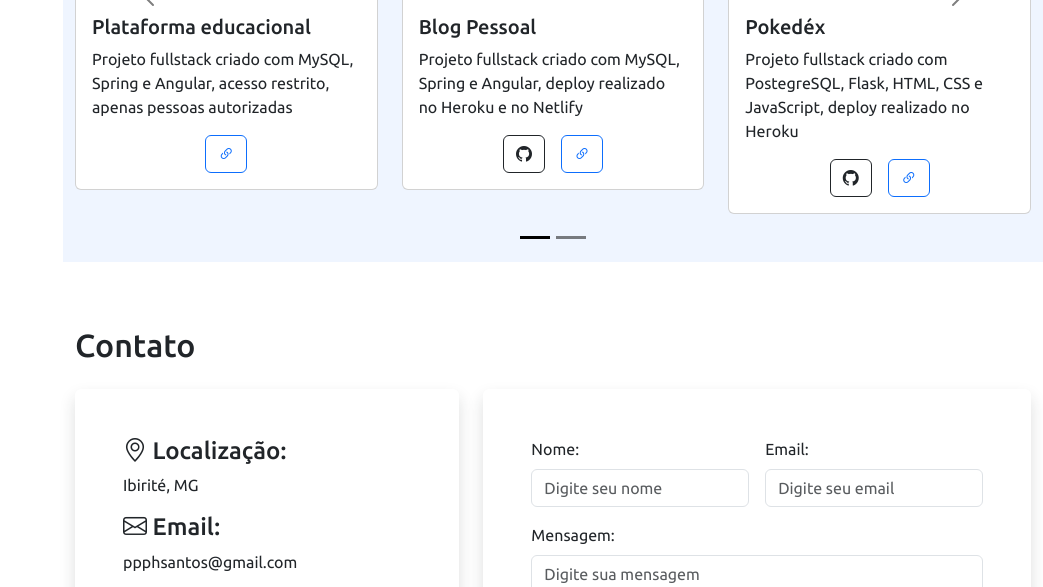
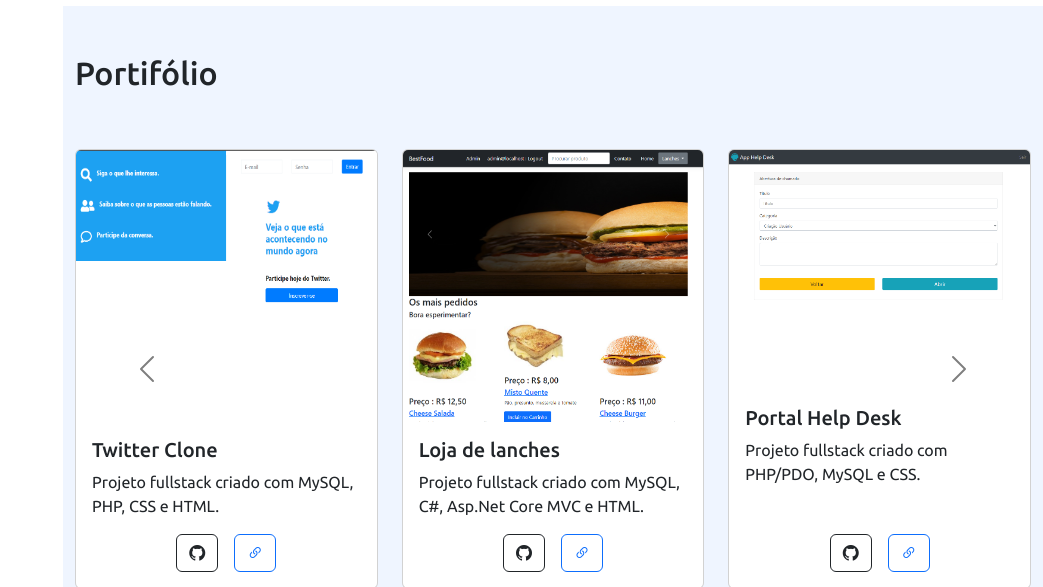
Before and after one commit to Hanzouphs/Portifolio, a Flask app: page / in a window 1280 px wide. Shown: the part 3427-4014 px from the top of the page, without its empty margins (237-1280 px from the left). Run offline with Flask 2, Linux system fonts and the light colour scheme; some libraries are stand-ins or nearby versions.

Commit message:
Texto sobre e imagens de portifólio definidos

```diff
--- a/static/style.css
+++ b/static/style.css
@@ -320,3 +320,7 @@ i.menu-mobile{
 
     }
 }
+
+.textosobre{
+    margin-top: 0;
+}
--- a/templates/index.html
+++ b/templates/index.html
@@ -77,42 +77,31 @@
 
         <div class="row w-100">
           <div class="col-md-12" data-anime="down">
-            <h2 class="pt-3">Sobre</h2>
-            <p>Apaixonado por desenvolvimento.
+            <h2 class="p-3">Sobre</h2>
+            <p>
+              Meu interesse por programação começou quando eu estudava para prestar concurso público.
+              Era para a Polícia Federal e para esse concurso a matéria de informática tinha grande peso, e tinha diversos tópicos, dois deles eram sobre as linguagens
+               Python e R.
+              Eu já gostava bastante de informática no geral, mas a ideia de criar e desenvolver soluções, jogos e aplicativos, sempre me deixou muito fascinado!
+              O tempo passou e o edital do concurso não saiu mas tive a oportunidade de prestar um processo seletivo na empresa onde trabalho para o NOC (Network Operation Center),
+              felizmente. consegui passar no processo e tive a oportunidade de ver na prática boa parte da teoria que havia estudado, além de ter a oportunidade de trabalhar com profissionais incríveis!
+              Com essa experiencia, decidi que queria seguir carreira na área da tecnologia e escolhi me especializar na área de desenvolvimento, então iniciei um curso bacharelado em Engenharia de Software.
+              Atualmente, embora já trabalhe na área da tecnologia, ainda estou em busca
+              da minha primeira oportunidade de trabalhar como desenvolvedor, até então, sigo desenvolvendo
+              minhas habilidades e conhecimentos para além da faculdade através de cursos, eventos e bootcamps.
+            </p>
 
-              Meu objetivo é desenvolver softwares e sistemas como soluções para
-              as mais diversas necessidades do dia a dia.
-
-              Para alcançar esse objetivo meu compromisso tem sido melhorar e desenvolver habilidades como:
-
-              * Bom senso de organização;
-              * Boa capacidade de resolução de problemas;
-              * Boa capacidade de aprendizagem;
-              * Bom espirito de equipe;
-              * Boa comunicação.
-
-              Essa ultima foi pessoalmente um desafio, visto que era uma pessoas mais tímida.
-              Mas eu assumi o compromisso de melhorar e venho me expondo a situações e circunstancias para superar a timidez, embora desafiador, o processo tem sido gratificante!
-
-              Sou proativo, focado e persistente, estou sempre procurando melhorar e me preparar para as mais diversas oportunidades que a vida oferece em forma de "sorte".
-
-              Afinal de contas, para mim, a sorte é o resultado do encontro entre preparo e a oportunidade....</p>
           </div>
 
         <div class="row mt-4">
-          <div class="col-md-3 align-items-center ">
+          <div class="col-md-4 align-items-center ">
               <img class="img-fluid shadow" src="../static/img/sobremim.png" alt="Foto do pedro"
               data-anime="left">
           </div>
 
-          <div class="col-md-9" data-anime="right">
+          <div class="col-md-8" data-anime="right">
             <h3>Desenvolvedor Full Stack</h3>
-            <p class="mt-3">
-              Atualmente, embora já trabalhe na área da tecnologia, ainda estou em busca
-              da minha primeira oportunidade de trabalhar como desenvolvedor, até então, sigo desenvolvendo
-              minhas habilidades e conhecimento.
-            </p>
-              <div class="row mt-4 mb-5">
+              <div class="row">
                 <div class="col-md-6">
                   <ul class="list-group list-group-flush fs-5">
                     <li class="list-group-item">
@@ -133,9 +122,26 @@
                   </ul>
                 </div>
               </div>
-              <p>
-                Lorem ipsum dolor sit amet consectetur, adipisicing elit. Inventore illo recusandae accusantium maxime, esse, eveniet atque modi reprehenderit aliquid, soluta excepturi. Pariatur sunt suscipit quis, aliquam cupiditate fuga in officia!
-              </p>
+              <p>Apaixonado por desenvolvimento!</p>
+
+
+            <p>meu objetivo é desenvolver softwares e sistemas como soluções para
+              as mais diversas necessidades do dia a dia.
+              Para alcançar esse objetivo meu compromisso tem sido melhorar e desenvolver habilidades como:</p>
+
+            <p><i class="bi bi-check-lg"></i> Bom senso de organização;</p>
+            <p><i class="bi bi-check-lg"></i> Boa capacidade de resolução de problemas;</p>
+            <p><i class="bi bi-check-lg"></i> Boa capacidade de aprendizagem;</p>
+            <p><i class="bi bi-check-lg"></i> Bom espirito de equipe;</p>
+            <p><i class="bi bi-check-lg"></i> Boa comunicação.</p>
+
+            <p>Essa ultima foi pessoalmente um desafio, visto que era uma pessoas mais tímida.
+               Mas eu assumi o compromisso de melhorar e venho me expondo a situações e circunstancias para superar a timidez, embora desafiador, o processo tem sido gratificante!
+
+               Sou proativo, focado e persistente, estou sempre procurando melhorar e me preparar para as mais diversas oportunidades que a vida oferece em forma de "sorte".</p>
+
+            <p><i>Afinal de contas, para mim, a sorte é o resultado do encontro entre preparo e a oportunidade....</i></p>
+
             </div>
           </div>
         </div>
@@ -326,50 +332,50 @@
 
                     <div class="row row-cols-1 row-cols-md-3 g-4">
                         <div class="col">
-                            <div class="card">
-                                <img src="../static/img/plataforma-gen.png" class="card-img-top"
+                            <div class="card h-100">
+                                <img src="../static/img/twterclone.png" class="card-img-top img-fluid w-100 h-100"
                                     alt="Plataforma educacional">
                                 <div class="card-body">
-                                    <h5 class="card-title">Plataforma educacional</h5>
-                                    <p class="card-text">Projeto fullstack criado com MySQL, Spring e Angular,
-                                        acesso restrito, apenas pessoas autorizadas</p>
+                                    <h5 class="card-title">Twitter Clone</h5>
+                                    <p class="card-text">Projeto fullstack criado com MySQL, PHP, CSS e HTML.</p>
                                     <div class="d-flex justify-content-center">
-                                        <a href="http://generationbrasil.online/#/login" target='_blank'
+                                      <a href="https://github.com/Hanzouphs/TwitterClone"
+                                      target='_blank' class="btn btn-outline-dark me-3"><i
+                                          class="bi bi-github"></i></a>
+                                        <a href="#" target='_blank'
                                             class="btn btn-outline-primary"><i class="bi bi-link-45deg"></i></a>
                                     </div>
                                 </div>
                             </div>
                         </div>
                         <div class="col">
-                            <div class="card">
-                                <img src="../static/img/blog.png" class="card-img-top img-fluid w-100"
+                            <div class="card h-100">
+                                <img src="../static/img/lojadelanches.png" class="card-img-top img-fluid w-100 h-100"
                                     alt="print do blog">
                                 <div class="card-body">
-                                    <h5 class="card-title">Blog Pessoal</h5>
-                                    <p class="card-text">Projeto fullstack criado com MySQL, Spring e Angular,
-                                        deploy realizado no Heroku e no Netlify</p>
+                                    <h5 class="card-title">Loja de lanches</h5>
+                                    <p class="card-text">Projeto fullstack criado com MySQL, C#, Asp.Net Core MVC e HTML.</p>
                                     <div class="d-flex justify-content-center">
-                                        <a href="https://github.com/codethi/blogPessoal-front-back"
+                                        <a href="https://github.com/Hanzouphs/Loja-De-Fast-Food"
                                             target='_blank' class="btn btn-outline-dark me-3"><i
                                                 class="bi bi-github"></i></a>
-                                        <a href="https://newbloggen.netlify.app/#/login" target='_blank'
+                                        <a href="#" target='_blank'
                                             class="btn btn-outline-primary"><i class="bi bi-link-45deg"></i></a>
                                     </div>
                                 </div>
                             </div>
                         </div>
                         <div class="col">
-                            <div class="card">
-                                <img src="../static/img/pokedex.png" class="card-img-top img-fluid w-100"
+                            <div class="card h-100">
+                                <img src="../static/img/apphelpdesk.png" class="card-img-top img-fluid w-100 h-100"
                                     alt="print do blog">
                                 <div class="card-body">
-                                    <h5 class="card-title">Pokedéx</h5>
-                                    <p class="card-text">Projeto fullstack criado com PostegreSQL, Flask, HTML,
-                                        CSS e JavaScript, deploy realizado no Heroku</p>
+                                    <h5 class="card-title mb-2 mt-sm-5">Portal Help Desk</h5>
+                                    <p class="card-text mb-5">Projeto fullstack criado com PHP/PDO, MySQL e CSS.</p>
                                     <div class="d-flex justify-content-center">
-                                        <a href="https://github.com/codethi/pokedex-flask" target='_blank'
+                                        <a href="https://github.com/Hanzouphs/AppHelpDesk" target='_blank'
                                             class="btn btn-outline-dark me-3"><i class="bi bi-github"></i></a>
-                                        <a href="https://pokedex-thicode.herokuapp.com/" target='_blank'
+                                        <a href="#" target='_blank'
                                             class="btn btn-outline-primary"><i class="bi bi-link-45deg"></i></a>
                                     </div>
                                 </div>
@@ -383,17 +389,15 @@
                     <div class="row row-cols-1 row-cols-md-3 g-4">
                         <div class="col">
                             <div class="card h-100">
-                                <img src="../static/img/bluesmusic.png" class="card-img-top img-fluid w-100"
+                                <img src="../static/img/jogomatamoscas.png" class="card-img-top img-fluid w-100 h-100"
                                     alt="print do blog">
                                 <div class="card-body">
-                                    <h5 class="card-title">Blue Music</h5>
-                                    <p class="card-text">Projeto fullstack criado com SQLite, Flask, HTML, CSS e
-                                        JavaScript,
-                                        deploy realizado no Heroku</p>
+                                    <h5 class="card-title">Game Mata Mocas</h5>
+                                    <p class="card-text">Projeto criado com JavaScript, HMTL e CSS.</p>
                                     <div class="d-flex justify-content-center">
-                                        <a href="https://github.com/codethi/BlueMusicV2" target='_blank'
+                                        <a href="https://github.com/Hanzouphs/App_Game_MataMosca" target='_blank'
                                             class="btn btn-outline-dark me-3"><i class="bi bi-github"></i></a>
-                                        <a href="https://appbluemusic.herokuapp.com/" target='_blank'
+                                        <a href="#" target='_blank'
                                             class="btn btn-outline-primary"><i class="bi bi-link-45deg"></i></a>
                                     </div>
 
@@ -402,18 +406,17 @@
                         </div>
                         <div class="col">
                             <div class="card h-100">
-                                <img src="../static/img/timer.png" class="card-img-top img-fluid w-100"
+                                <img src="../static/img/spotifyclone.png" class="card-img-top img-fluid w-100 h-100"
                                     alt="print do blog">
                                 <div class="card-body">
-                                    <h5 class="card-title">Timer</h5>
+                                    <h5 class="card-title">Clone Spotify</h5>
                                     <p class="card-text">Projeto front-end criado com HTML, CSS, Bootstrap e
-                                        JavaScript,
-                                        deploy realizado no Netlify</p>
+                                        JavaScript.</p>
                                     <div class="d-flex justify-content-center">
-                                        <a href="https://github.com/codethi/cronometro-intervalo"
+                                        <a href="https://github.com/Hanzouphs/SiteSpotifyClone"
                                             target='_blank' class="btn btn-outline-dark me-3"><i
                                                 class="bi bi-github"></i></a>
-                                        <a href="https://timer-break.netlify.app/" target='_blank'
+                                        <a href="#" target='_blank'
                                             class="btn btn-outline-primary"><i class="bi bi-link-45deg"></i></a>
                                     </div>
 
@@ -422,17 +425,15 @@
                         </div>
                         <div class="col">
                             <div class="card h-100">
-                                <img src="../static/img/pagina-links.png" class="card-img-top img-fluid w-100"
+                                <img src="../static/img/apppesquisa.png" class="card-img-top img-fluid w-100 h-100"
                                     alt="print do blog">
                                 <div class="card-body">
-                                    <h5 class="card-title">Página de Links</h5>
-                                    <p class="card-text">Projeto front-end criado com HTML, CSS, Bootstrap e
-                                        JavaScript,
-                                        deploy realizado no Netlify</p>
-                                    <div class="d-flex justify-content-center">
-                                        <a href="https://github.com/codethi/thi.code" target='_blank'
+                                    <h5 class="card-title mt-5">Página de Pesquisa de Enderços</h5>
+                                    <p class="card-text">Projeto front-end criado com HTML, realiza requisições HTTP via XML para API.</p>
+                                    <div class="d-flex justify-content-center mt-5">
+                                        <a href="https://github.com/Hanzouphs/AppPesquisaDeEndereco" target='_blank'
                                             class="btn btn-outline-dark me-3"><i class="bi bi-github"></i></a>
-                                        <a href="https://thicode.netlify.app/" target='_blank'
+                                        <a href="#" target='_blank'
                                             class="btn btn-outline-primary"><i class="bi bi-link-45deg"></i></a>
                                     </div>
 
```
Also changed, not shown: static/img/apphelpdesk.png (added), static/img/apporcamento pessoal.png (added), static/img/apppesquisa.png (added), static/img/jogomatamoscas.png (added), static/img/lojadelanches.png (added), static/img/spotifyclone.png (added), static/img/twterclone.png (added).
